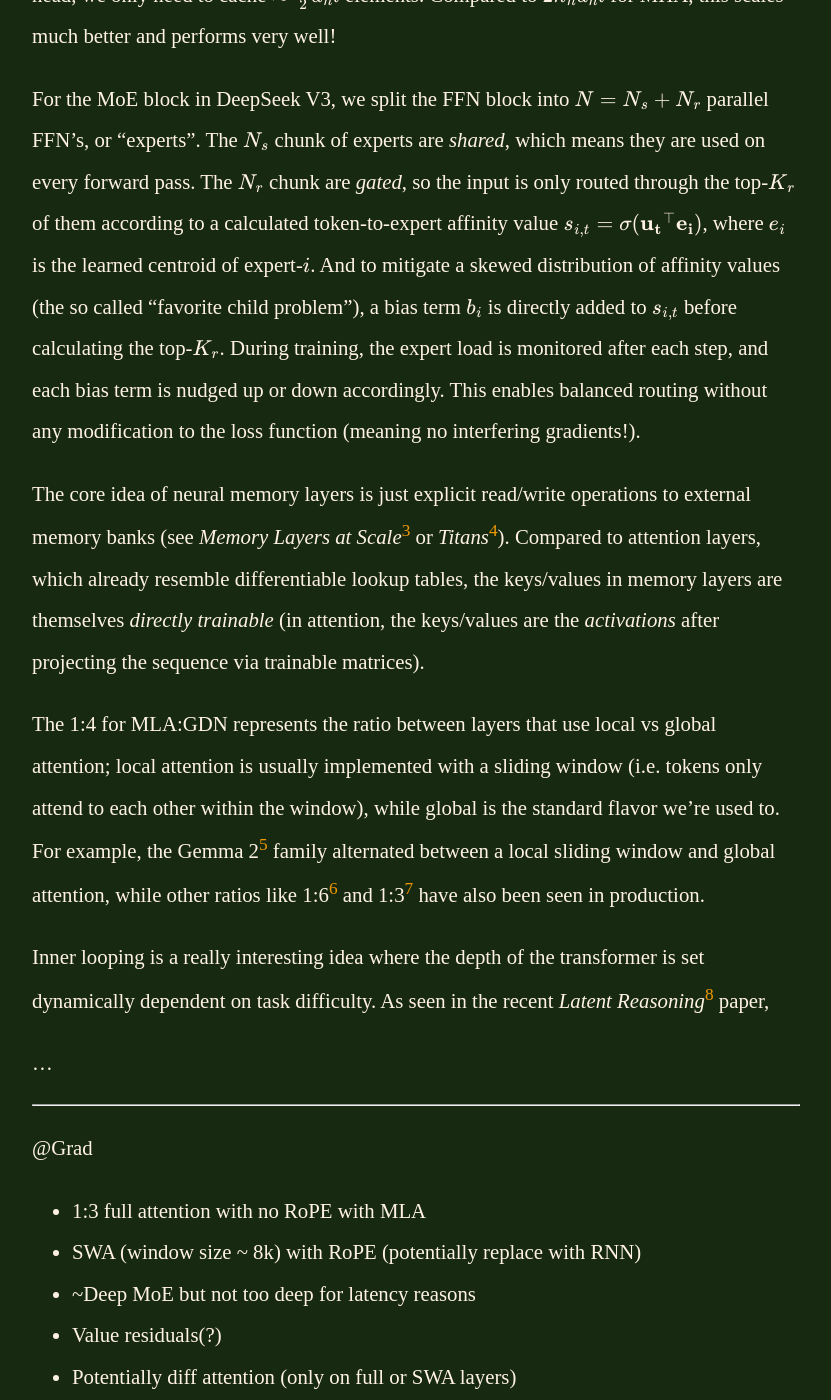
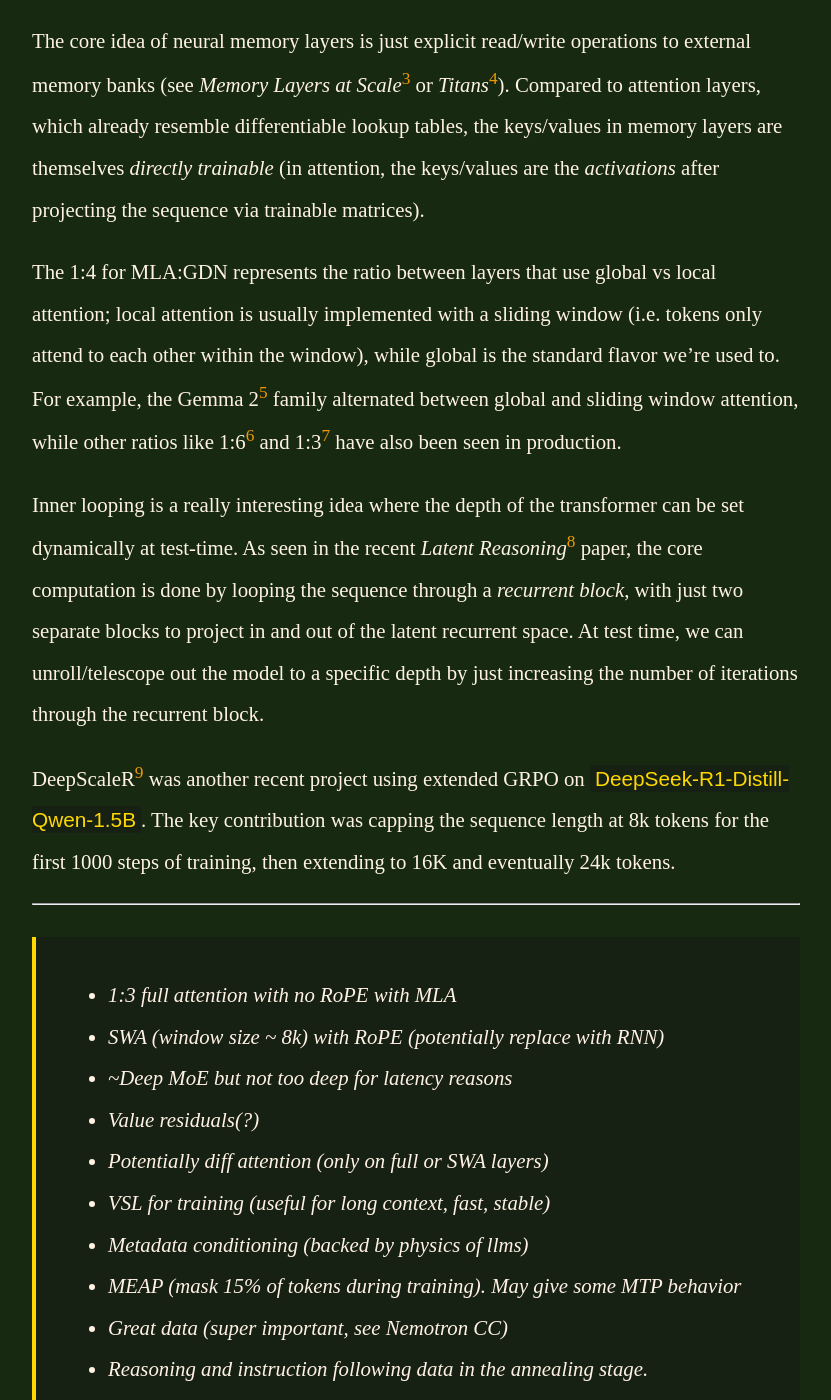
Before and after one commit to keatonelvins/keatonelvins.github.io, a Jekyll site: the page built from _posts/2025-02-23-final-model.md, in a window 1280 px wide and 1400 px high, scrolled down 1775 px. Shown: the whole window, without its empty margins (224-1055 px from the left). Built offline with Jekyll 4.4.1, drawn with Linux system fonts in a browser that asks for light colours; some web fonts are replaced; some of the changed text lies outside the part shown.

Commit message:
post update

```diff
--- a/_posts/2025-02-23-final-model.md
+++ b/_posts/2025-02-23-final-model.md
@@ -5,22 +5,19 @@
 tag: "deep learning"
 ---
 
-Found a [recent thread](https://x.com/i/bookmarks?post_id=1891039294275338452) where a bunch of highly online ML anons tossed out ideas on what the MVP Final Architecture™ might look like and wanted to unpack the takes + jargon (being real I needed to dig through a good amount of papers for this).
+Found a [recent thread](https://x.com/teortaxesTex/status/1891039294275338452) where a bunch of highly online ML anons tossed out ideas on what the MVP Final Architecture™ might look like and wanted to unpack the takes + jargon (being real I needed to dig through a good amount of papers for this).
 
 ---
-@Teortaxes
-- ≈DS-MoE
-- Neural memory layers
-- 1:4 MLA:GDN
-- Inner looping (from SUT to Huginn-like?) for adaptive compute (1)
-- Well-fried reasoning (DeepScaleR+) for adaptive compute (2)
-- ≈Entropix adaptive decoding
-- KV deliberation
+>- ≈DS-MoE
+>- Neural memory layers
+>- 1:4 MLA:GDN
+>- Inner looping (from SUT to Huginn-like?) for adaptive compute (1)
+>- Well-fried reasoning (DeepScaleR+) for adaptive compute (2)
+>- ≈Entropix adaptive decoding
+>- KV deliberation
+><author>@Teortaxes</author>
 
 The DS-MoE architecture is best explained by their own paper[^1], but the core is two key changes: each layer has the standard attention block replaced with a Multi-head Latent Attention (MLA) block and the FFN block with a DeepSeekMoE block (fine-grained experts with auxiliary-loss-free load balancing[^2]).
-
-![DS-MoE Block](/assets/posts/deepseekmoe.png){:class="img-responsive"}
-*Figure 1: DeepSeekMoE Block*
 
 In MLA, we just cache the down-projected latent vector $$c^{𝐾𝑉}_t =𝑊^{𝐷𝐾𝑉}\mathbf{h}_t$$ at the $$t$$-th token (instead of both $$k_t = W^K\mathbf{h_t}$$ and $$v_t = W^V\mathbf{h_t}$$) and up-project it at inference time to get $$k^{C}_t =𝑊^{UK}c^{KV}_t$$ and $$v^{C}_t =𝑊^{UV}c^{KV}_t$$ (+ a similar process for the query and some RoPE shenanigans). This means for each additional token, given $$n_h$$ heads and $$d_h$$ dimension per head, we only need to cache $$\approx \frac{9}{2}d_hl$$ elements. Compared to $$2n_hd_hl$$ for MHA, this scales much better and performs very well!
 
@@ -28,64 +25,69 @@
 
 The core idea of neural memory layers is just explicit read/write operations to external memory banks (see _Memory Layers at Scale_[^3] or _Titans_[^4]). Compared to attention layers, which already resemble differentiable lookup tables, the keys/values in memory layers are themselves _directly trainable_ (in attention, the keys/values are the _activations_ after projecting the sequence via trainable matrices).
 
-The 1:4 for MLA:GDN represents the ratio between layers that use local vs global attention; local attention is usually implemented with a sliding window (i.e. tokens only attend to each other within the window), while global is the standard flavor we're used to. For example, the Gemma 2[^5] family alternated between a local sliding window and global attention, while other ratios like 1:6[^6] and 1:3[^7] have also been seen in production.
+The 1:4 for MLA:GDN represents the ratio between layers that use global vs local attention; local attention is usually implemented with a sliding window (i.e. tokens only attend to each other within the window), while global is the standard flavor we're used to. For example, the Gemma 2[^5] family alternated between global and sliding window attention, while other ratios like 1:6[^6] and 1:3[^7] have also been seen in production.
 
-Inner looping is a really interesting idea where the depth of the transformer is set dynamically dependent on task difficulty. As seen in the recent _Latent Reasoning_[^8] paper,
+Inner looping is a really interesting idea where the depth of the transformer can be set dynamically at test-time. As seen in the recent _Latent Reasoning_[^8] paper, the core computation is done by looping the sequence through a _recurrent block_, with just two separate blocks to project in and out of the latent recurrent space. At test time, we can unroll/telescope out the model to a specific depth by just increasing the number of iterations through the recurrent block.
 
-...
+DeepScaleR[^9] was another recent project using extended GRPO on `DeepSeek-R1-Distill-Qwen-1.5B`. The key contribution was capping the sequence length at 8k tokens for the first 1000 steps of training, then extending to 16K and eventually 24k tokens.
 
 ---
-@Grad
-- 1:3 full attention with no RoPE with MLA
-- SWA (window size ~ 8k) with RoPE (potentially replace with RNN)
-- ~Deep MoE but not too deep for latency reasons
-- Value residuals(?)
-- Potentially diff attention (only on full or SWA layers)
-- VSL for training (useful for long context, fast, stable)
-- Metadata conditioning (backed by physics of llms)
-- MEAP (mask 15% of tokens during training). May give some MTP behavior
-- Great data (super important, see Nemotron CC)
-- Reasoning and instruction following data in the annealing stage.
-- Use simple muP with good inits for optimization
-- Second order optimizer or Adam variant (Adam mini or adEMAmix)
-- WSD lr schedule, can drop lr at some points like Deepseek
-- Long CE for loss during ft/annealing for long context performance
-- Batch size scheduler (see llama 3/deepseek)
-- Rho type loss (maybe use an rnn model to sift through the data for that)
+>- 1:3 full attention with no RoPE with MLA
+>- SWA (window size ~ 8k) with RoPE (potentially replace with RNN)
+>- ~Deep MoE but not too deep for latency reasons
+>- Value residuals(?)
+>- Potentially diff attention (only on full or SWA layers)
+>- VSL for training (useful for long context, fast, stable)
+>- Metadata conditioning (backed by physics of llms)
+>- MEAP (mask 15% of tokens during training). May give some MTP behavior
+>- Great data (super important, see Nemotron CC)
+>- Reasoning and instruction following data in the annealing stage.
+>- Use simple muP with good inits for optimization
+>- Second order optimizer or Adam variant (Adam mini or adEMAmix)
+>- WSD lr schedule, can drop lr at some points like Deepseek
+>- Long CE for loss during ft/annealing for long context performance
+>- Batch size scheduler (see llama 3/deepseek)
+>- Rho type loss (maybe use an rnn model to sift through the data for that)
+><author>@Grad</author>
+
+As above, 1:3 full attention
+
+https://arxiv.org/abs/2501.18795
+https://arxiv.org/abs/2405.13226
+https://arxiv.org/abs/2501.01956
+https://arxiv.org/abs/2502.07490
+https://arxiv.org/abs/2410.23771
+https://arxiv.org/abs/2210.13432
 
 ---
-@xjdr
-
-- DeepSeek MoE with more (and larger) experts and depth (at least 2x).
-- DS team appears to have optimized amazingly for hardware, but this is what you'd get if you optimized today for an 8xB200 or GHB200 nvl72 (~4T params or so?) trained for 30T - 40T tokens (using the gemini / gemma tokenizer)
-	- 40T tokens can be achieved with synthetic data including Chain of Thought and is probably the frontier minimum
-- 1:8 Noam Style attention
-- No RoPE or GQA on global (maybe MLA on global here tho im not completely sold),
-- RoPE on local with 4 - 12 sink tokens (although not necessarily all at the start), 4096 context window, and GQA
-- DiLoCo / DiPaCO + PSD style optimizer curriculum pretraining
-- R1 Zero style post training
-- Mixture of Depth based on complexity that dynamically adjusted layer count and number of contributing experts in the router MTP (with UL2) but like 12 - 24 heads (should also be part of the MoD)
-- Entropix sampler test time compute harness via entropy aware branching + search
+>- DeepSeek MoE with more (and larger) experts and depth (at least 2x compared to V3).
+>- DS team appears to have optimized amazingly for hardware, but this is what you'd get if you optimized today for an 8xB200 or GHB200 nvl72 (~4T params or so?) trained for 30T - 40T tokens (using the gemini / gemma tokenizer)
+>	- 40T tokens can be achieved with synthetic data including CoT and is probably the frontier minimum
+>- 1:8 Noam Style attention
+>- No RoPE or GQA on global (maybe MLA on global here tho im not completely sold),
+>- RoPE on local with 4 - 12 sink tokens (although not necessarily all at the start), 4096 context window, and GQA
+>- DiLoCo / DiPaCO + PSD style optimizer curriculum pretraining
+>- R1 Zero style post training
+>- Mixture of Depth based on complexity that dynamically adjusted layer count and number of contributing experts in the router MTP (with UL2) but like 12 - 24 heads (should also be part of the MoD)
+>- Entropix sampler test time compute harness via entropy aware branching + search
+><author>@xjdr</author>
 
 ---
-@wh
-
-- 1:4/1:8 global with no positional encoding, instead use MLA/some other efficient-attention flavor
-- Standard SWA for the rest of the layers
-- More depth (pureist view against architecture hacks)
-- Math/code/instruction following RLVR (will transfer to intelligence in other domains including multimodal!)
-- RLAIF for writing tasks
-- GRPO++ (maybe RLOO + PRIME, or some mix of vinePPO) instead of PPO
-- Toggle reasoning on/off by a system prompt
-- Search (likely what o* pro does)
-- Better "learned functions"/PRMs/ORMs (e.g. take distilled reasoner, output CoT then special label token)
+>- 1:4/1:8 global with no positional encoding, instead use MLA/some other efficient-attention flavor
+>- Standard SWA for the rest of the layers
+>- More depth (pureist view against architecture hacks)
+>- Math/code/instruction following RLVR (will transfer to intelligence in other domains including multimodal!)
+>- RLAIF for writing tasks
+>- GRPO++ (maybe RLOO + PRIME, or some mix of vinePPO) instead of PPO
+>- Toggle reasoning on/off by a system prompt
+>- Search (likely what o* pro does)
+>- Better "learned functions"/PRMs/ORMs (e.g. take distilled reasoner, output CoT then special label token)
+><author>@wh</author>
 
 ---
 DeepSeek Native Sparse Attention: https://arxiv.org/pdf/2502.11089
 
 much more elegant version of my preferred attention arch (1:8 global / swa local with MLA on the global)
-
-https://research.character.ai/optimizing-inference/ (Noam Shazeer attention?)
 
 
 [^1]: https://arxiv.org/pdf/2412.19437
@@ -96,3 +98,4 @@
 [^6]: https://research.character.ai/optimizing-inference/
 [^7]: https://arxiv.org/pdf/2412.13663
 [^8]: https://www.arxiv.org/pdf/2502.05171
+[^9]: https://pretty-radio-b75.notion.site/DeepScaleR-Surpassing-O1-Preview-with-a-1-5B-Model-by-Scaling-RL-19681902c1468005bed8ca303013a4e2
```
